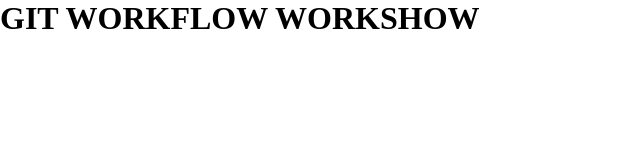
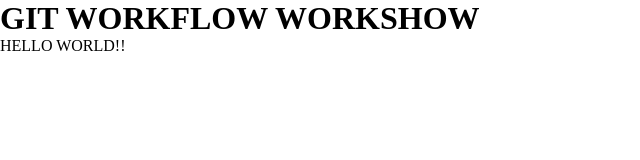
Before and after one commit to gsg-K1-FC/khaleel-iman, a plain HTML site: page index.html in a window 1280 px wide. Shown: the whole page, without its empty margins (0-640 px from the left). Drawn offline with Linux system fonts and the light colour scheme.

Commit message:
add paragraph with text of hello world

```diff
--- a/index.html
+++ b/index.html
@@ -9,5 +9,6 @@
 
   <body>
     <h1 class="some-heading">GIT WORKFLOW WORKSHOW</h1>
+    <p>HELLO WORLD!!</p>
   </body>
 </html>
```
